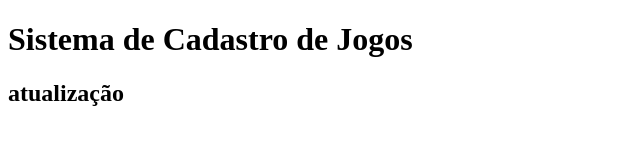
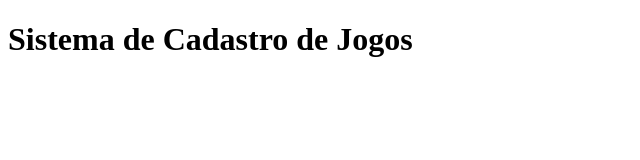
Before and after one commit to Alisonais/SISTEMA-DE-CADASTRO, a plain HTML site: page index.html in a window 1280 px wide. Shown: the whole page, without its empty margins (0-640 px from the left). Drawn offline with Linux system fonts and the light colour scheme.

Commit message:
index.html
teste 2

```diff
--- a/index.html
+++ b/index.html
@@ -9,6 +9,5 @@
 <body>
     <h1>Sistema de Cadastro de Jogos</h1>
     <script src="app.js"></script>
-<h2>atualização</h2>
 </body>
 </html>
```
